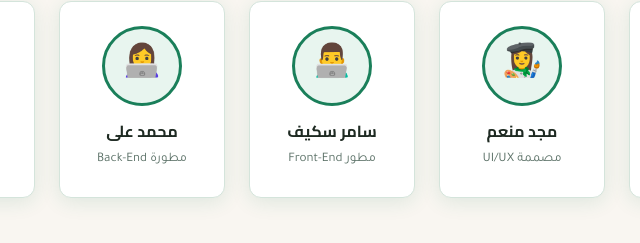
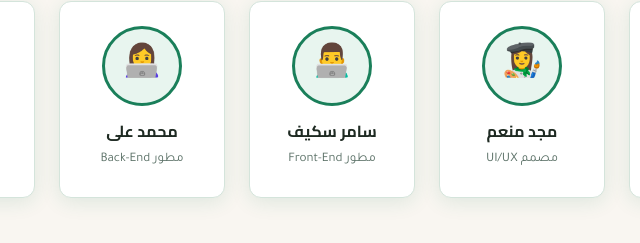
Before and after one commit to ssmmss053/SalmanAndMohammad, a plain HTML site: page about.html in a window 1280 px wide. Shown: the part 1425-1668 px from the top of the page, 308-948 px from the left. Drawn offline with nearby package versions, Linux system fonts and the light colour scheme.

Commit message:
Update about.html

```diff
--- a/about.html
+++ b/about.html
@@ -132,7 +132,7 @@
           <div class="team-card">
             <div class="team-avatar">👩‍🎨</div>
             <h5>مجد منعم</h5>
-            <small>مصممة UI/UX</small>
+            <small>مصمم UI/UX</small>
           </div>
         </div>
 
@@ -148,7 +148,7 @@
           <div class="team-card">
             <div class="team-avatar">👩‍💻</div>
             <h5>محمد على</h5>
-            <small>مطورة Back-End</small>
+            <small>مطور Back-End</small>
           </div>
         </div>
 
```
